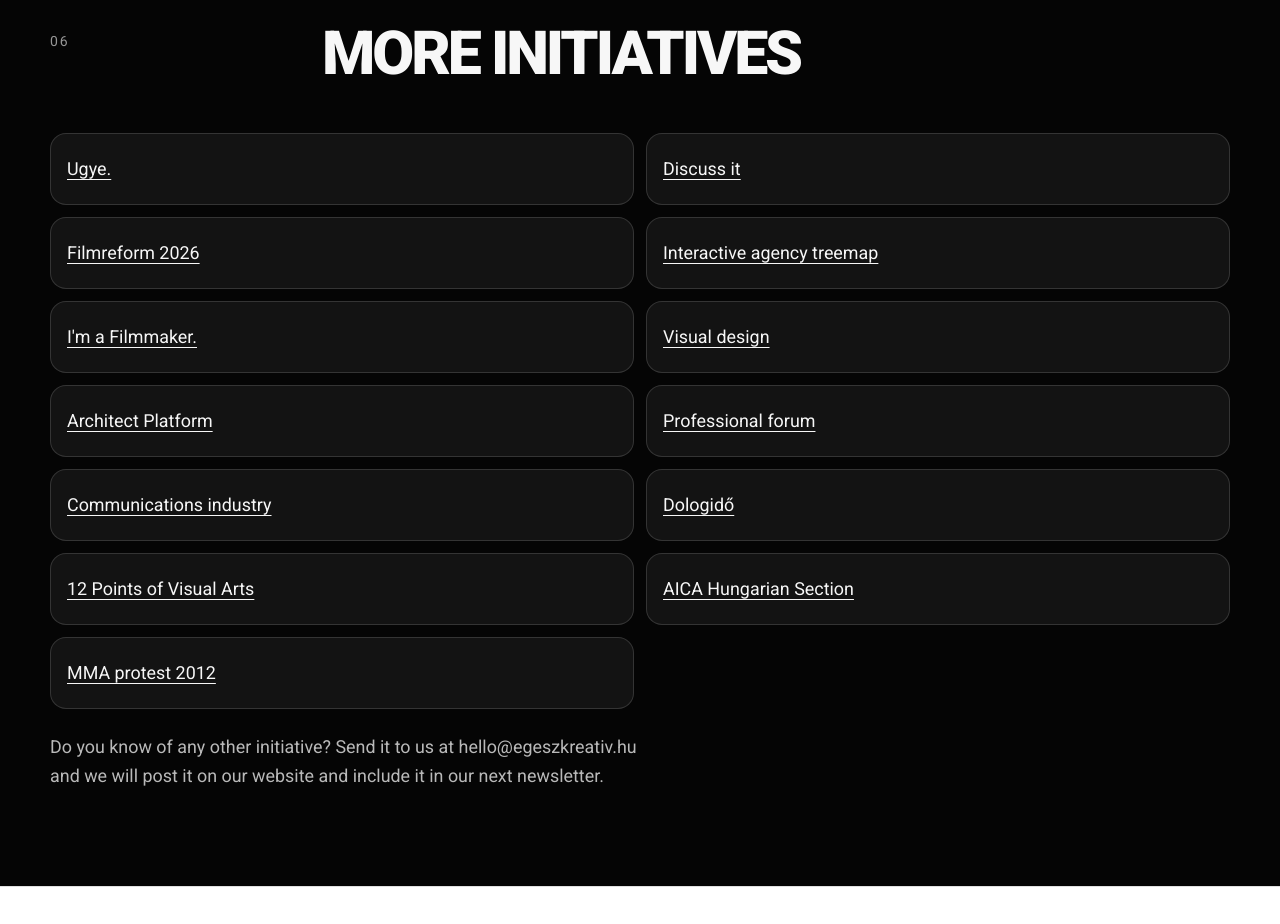
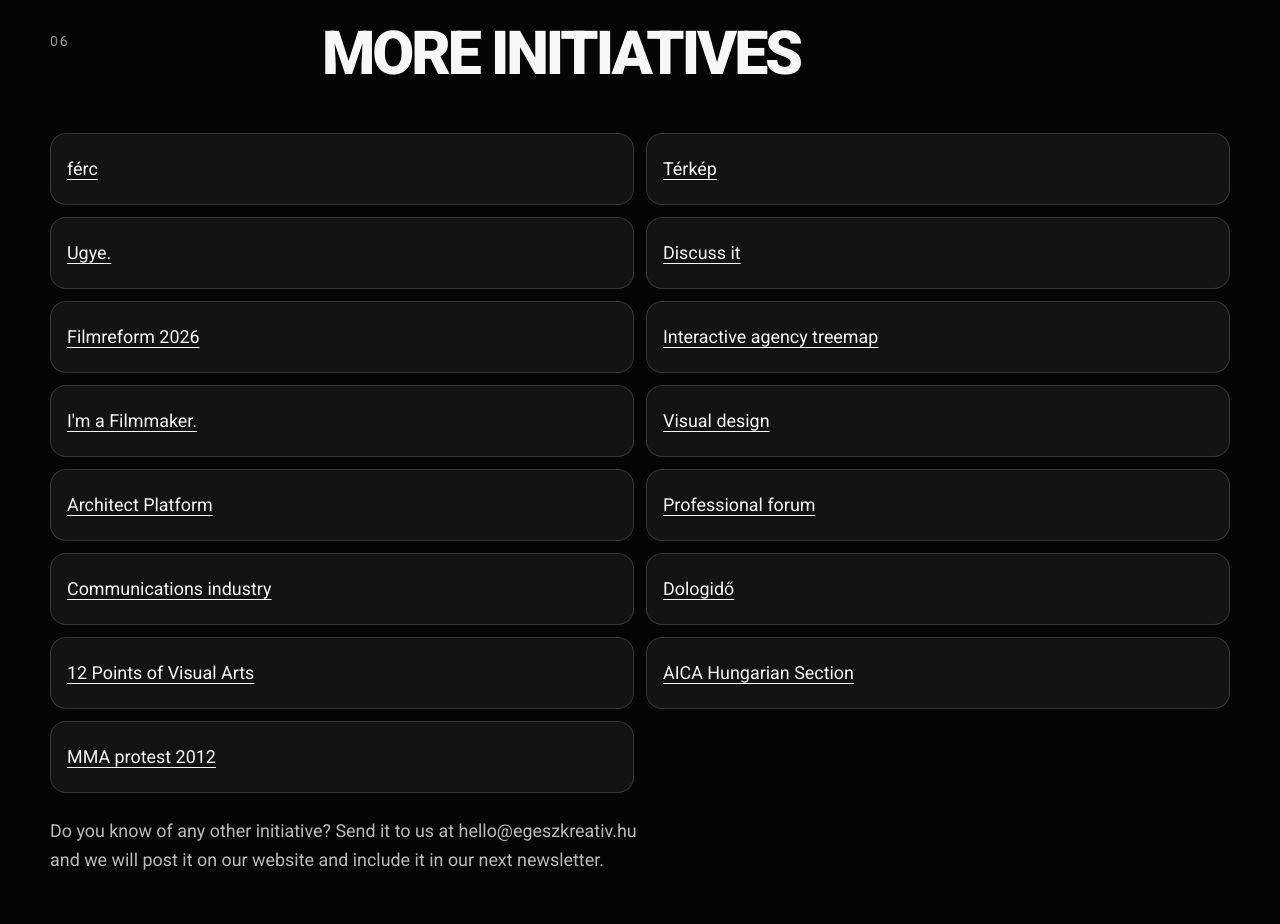
Before and after one commit to ekghungary/ekgv1, a plain HTML site: page index-en.html in a window 1280 px wide. Shown: the part 5180-6104 px from the top of the page. Drawn offline with Linux system fonts and the light colour scheme.

Commit message:
Update index-en.html

```diff
--- a/index-en.html
+++ b/index-en.html
@@ -287,6 +287,8 @@
           </div>
         </div>
         <ul class="links-list" data-reveal>
+          <li><a href="https://www.facebook.com/share/g/19XDMZ6mkL/?mibextid=wwXIfr">férc</a></li>
+          <li><a href="https://tervezesertek.webflow.io/">Térkép</a></li>
           <li><a href="https://www.ugye.hu/">Ugye.</a></li>
           <li><a href="https://facebook.com/events/s/kibeszelo/1520614209456711/" target="_blank" rel="noopener noreferrer">Discuss it</a></li>
           <li><a href="https://www.filmreform.hu/" target="_blank" rel="noopener noreferrer">Filmreform 2026</a></li>
```
